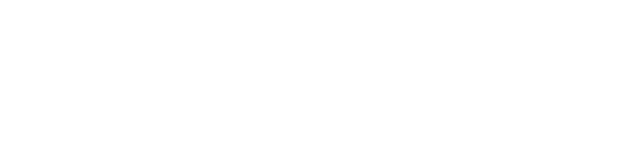
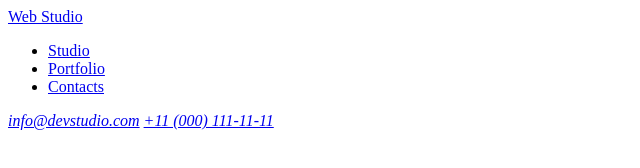
Before and after one commit to vickyvernyhora/goit-markup-hw-01, a plain HTML site: page index.html in a window 1280 px wide. Shown: the whole page, without its empty margins (0-640 px from the left). Drawn offline with Linux system fonts and the light colour scheme.

Commit message:
Created links in navigation, added contacts in header

```diff
--- a/index.html
+++ b/index.html
@@ -10,6 +10,31 @@
     <title>Web Studio</title>
   </head>
   <body>
-    <header></header>
+    <header>
+      <nav>
+        <a href="./index.html">Web Studio</a>
+        <ul>
+          <li>
+            <a href="#">Studio</a>
+          </li>
+          <li>
+            <a href="#">Portfolio</a>
+          </li>
+          <li>
+            <a href="#">Contacts</a>
+          </li>
+        </ul>
+        <address>
+          <a href="mailto:info@devstudio.com">info@devstudio.com</a>
+          <a href="tel:+11 (000) 111-11-11">+11 (000) 111-11-11</a>
+        </address>
+      </nav>
+    </header>
+    <main>
+      <section></section>
+      <section></section>
+      <section></section>
+    </main>
+    <footer></footer>
   </body>
 </html>
```
